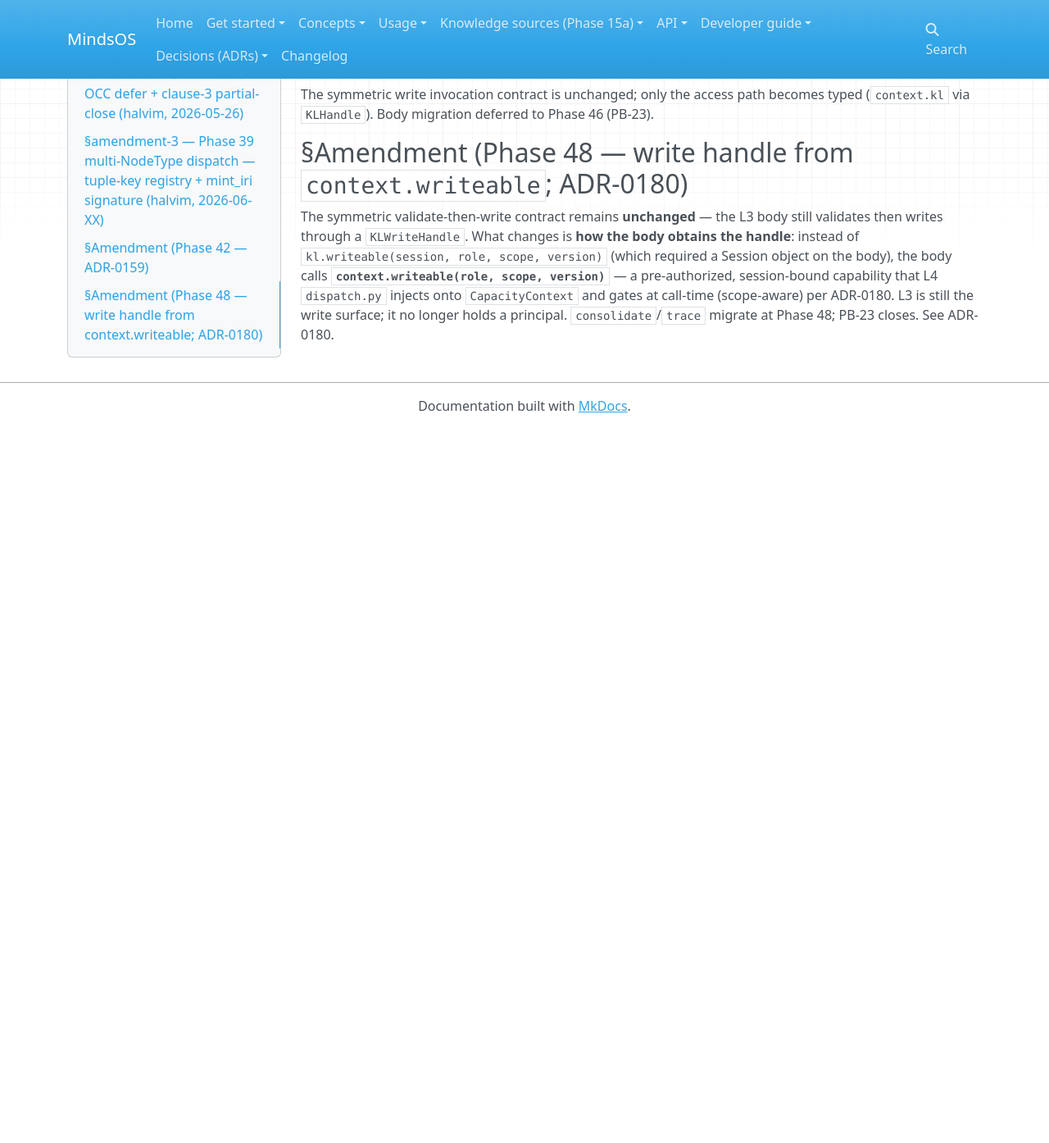
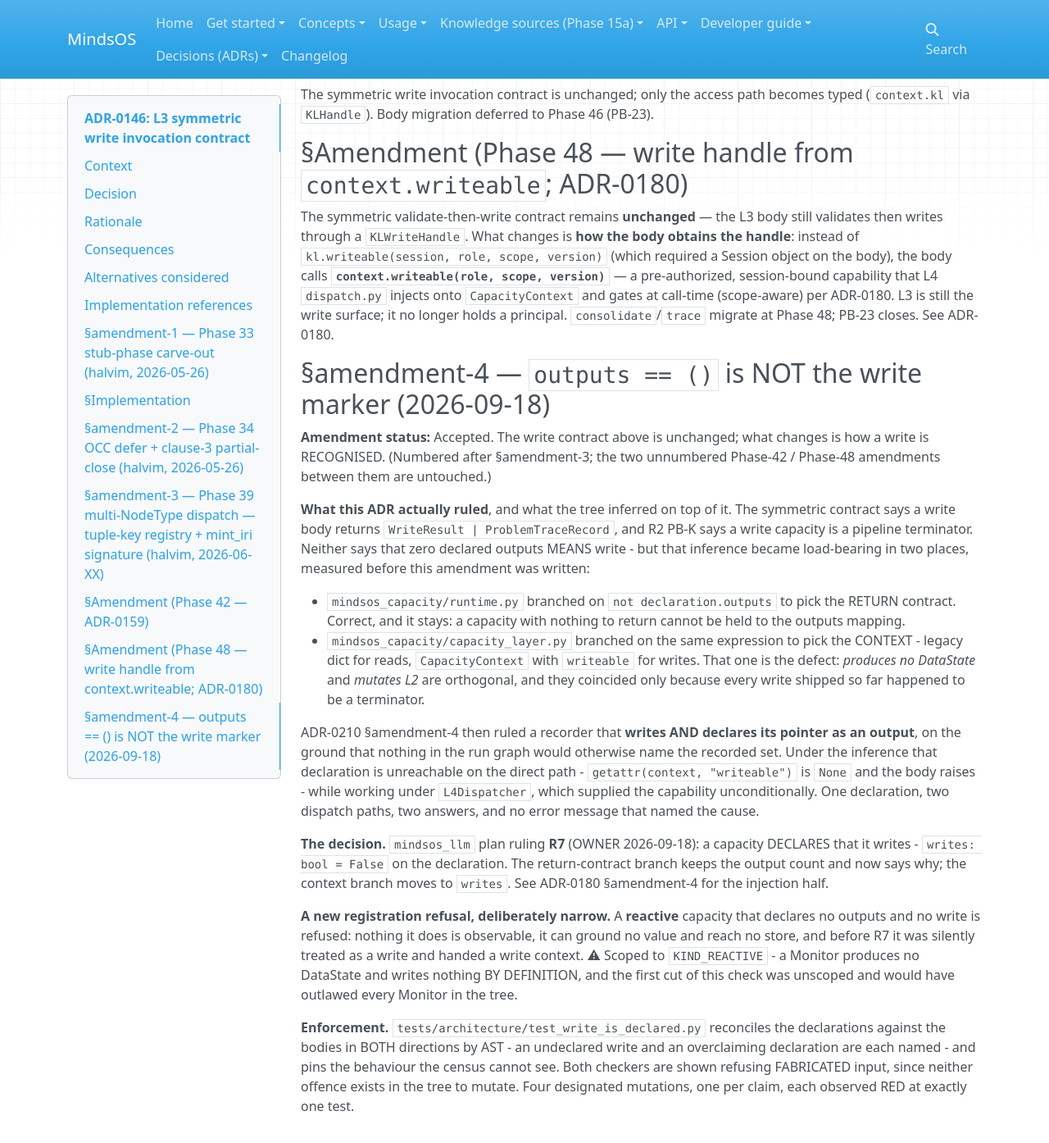
Before and after one commit to halvim/mindsos, an MkDocs documentation site: the page built from docs/decisions/adr/0146-l3-symmetric-write-invocation-contract.md, in a window 1280 px wide and 1400 px high, scrolled down 6422 px. Shown: the top 1394 px of the window at 82% size. Built offline with MkDocs 1.6.1, drawn with Linux system fonts in a browser that asks for light colours; nearby versions of some CDN libraries; before the commit the page ends 6945 px from its top, so only the background shows below that.

Commit message:
docs: ADR-0146 am-4 and ADR-0180 am-4 - a write is declared, not inferred
0146 am-4: the symmetric write contract is unchanged; what changes is how a write is RECOGNISED. Zero declared outputs never meant write - it meant produces no DataState - and the inference was load-bearing in two dispatch sites. Records the narrow registration refusal and why it is scoped to KIND_REACTIVE (the unscoped first cut would have outlawed every Monitor).

0180 am-4: am-3 ruled that a narrowed context capability is injected only for a declaration that asks. writeable was the exception - inferred on one path, unconditional on the other. Both now gate on writes. The scope-aware gate is unchanged: the declaration narrows who is handed the capability, never what it permits.

Three live docs stated the superseded rule (dev/internals/capacity.md items 4 and the bypass section, and its MM-read-gate note claiming writeable is untouched); glossary gains a writes entry beside reads_mm.

Co-Authored-By: Claude Opus 5 <noreply@anthropic.com>

Claude-Session: https://claude.ai/code/session_01UzN3vcQZYAkSaK5hLjBYbX

```diff
--- a/docs/decisions/adr/0146-l3-symmetric-write-invocation-contract.md
+++ b/docs/decisions/adr/0146-l3-symmetric-write-invocation-contract.md
@@ -294,3 +294,53 @@ The symmetric write invocation contract is unchanged; only the access path becom
 ## §Amendment (Phase 48 — write handle from `context.writeable`; ADR-0180)
 
 The symmetric validate-then-write contract remains **unchanged** — the L3 body still validates then writes through a `KLWriteHandle`. What changes is **how the body obtains the handle**: instead of `kl.writeable(session, role, scope, version)` (which required a Session object on the body), the body calls **`context.writeable(role, scope, version)`** — a pre-authorized, session-bound capability that L4 `dispatch.py` injects onto `CapacityContext` and gates at call-time (scope-aware) per ADR-0180. L3 is still the write surface; it no longer holds a principal. `consolidate`/`trace` migrate at Phase 48; PB-23 closes. See ADR-0180.
+
+
+## §amendment-4 — `outputs == ()` is NOT the write marker (2026-09-18)
+
+**Amendment status:** Accepted. The write contract above is unchanged; what
+changes is how a write is RECOGNISED. (Numbered after §amendment-3; the two
+unnumbered Phase-42 / Phase-48 amendments between them are untouched.)
+
+**What this ADR actually ruled**, and what the tree inferred on top of it. The
+symmetric contract says a write body returns `WriteResult | ProblemTraceRecord`,
+and R2 PB-K says a write capacity is a pipeline terminator. Neither says that
+zero declared outputs MEANS write - but that inference became load-bearing in
+two places, measured before this amendment was written:
+
+* `mindsos_capacity/runtime.py` branched on `not declaration.outputs` to pick
+  the RETURN contract. Correct, and it stays: a capacity with nothing to return
+  cannot be held to the outputs mapping.
+* `mindsos_capacity/capacity_layer.py` branched on the same expression to pick
+  the CONTEXT - legacy dict for reads, `CapacityContext` with `writeable` for
+  writes. That one is the defect: *produces no DataState* and *mutates L2* are
+  orthogonal, and they coincided only because every write shipped so far
+  happened to be a terminator.
+
+ADR-0210 §amendment-4 then ruled a recorder that **writes AND declares its
+pointer as an output**, on the ground that nothing in the run graph would
+otherwise name the recorded set. Under the inference that declaration is
+unreachable on the direct path - `getattr(context, "writeable")` is `None` and
+the body raises - while working under `L4Dispatcher`, which supplied the
+capability unconditionally. One declaration, two dispatch paths, two answers,
+and no error message that named the cause.
+
+**The decision.** `mindsos_llm` plan ruling **R7** (OWNER 2026-09-18): a
+capacity DECLARES that it writes - `writes: bool = False` on the declaration.
+The return-contract branch keeps the output count and now says why; the context
+branch moves to `writes`. See ADR-0180 §amendment-4 for the injection half.
+
+**A new registration refusal, deliberately narrow.** A **reactive** capacity
+that declares no outputs and no write is refused: nothing it does is
+observable, it can ground no value and reach no store, and before R7 it was
+silently treated as a write and handed a write context. ⚠ Scoped to
+`KIND_REACTIVE` - a Monitor produces no DataState and writes nothing BY
+DEFINITION, and the first cut of this check was unscoped and would have
+outlawed every Monitor in the tree.
+
+**Enforcement.** `tests/architecture/test_write_is_declared.py` reconciles the
+declarations against the bodies in BOTH directions by AST - an undeclared write
+and an overclaiming declaration are each named - and pins the behaviour the
+census cannot see. Both checkers are shown refusing FABRICATED input, since
+neither offence exists in the tree to mutate. Four designated mutations, one per
+claim, each observed RED at exactly one test.
```
Also changed, not shown: docs/concepts/glossary.md (+6 -0 lines), docs/decisions/adr/0180-write-capability-on-context-scope-aware-gate.md (+33 -0 lines), docs/dev/internals/capacity.md (+19 -9 lines).
